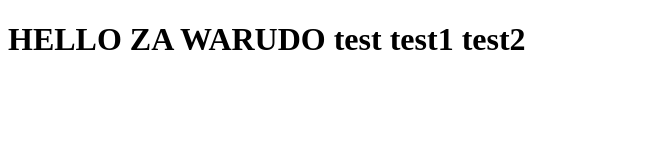
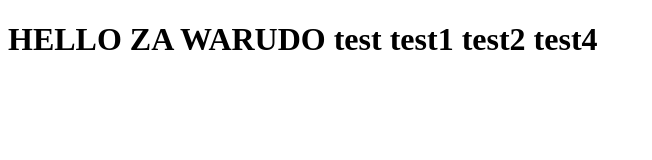
Before and after one commit to sacreative10/bstb, a Gatsby site: page / in a window 1280 px wide. Shown: the whole page, without its empty margins (0-652 px from the left). Built offline with nearby package versions, Linux system fonts and the light colour scheme; Gatsby itself is replaced by a stand-in of ours.

Commit message:
make it better

```diff
--- a/src/pages/index.jsx
+++ b/src/pages/index.jsx
@@ -4,7 +4,7 @@
 const IndexPage = () => {
     return (
         <>
-            <h1>HELLO ZA WARUDO test test1 test2</h1>
+            <h1>HELLO ZA WARUDO test test1 test2 test4</h1>
         </>
     )
 }
```
